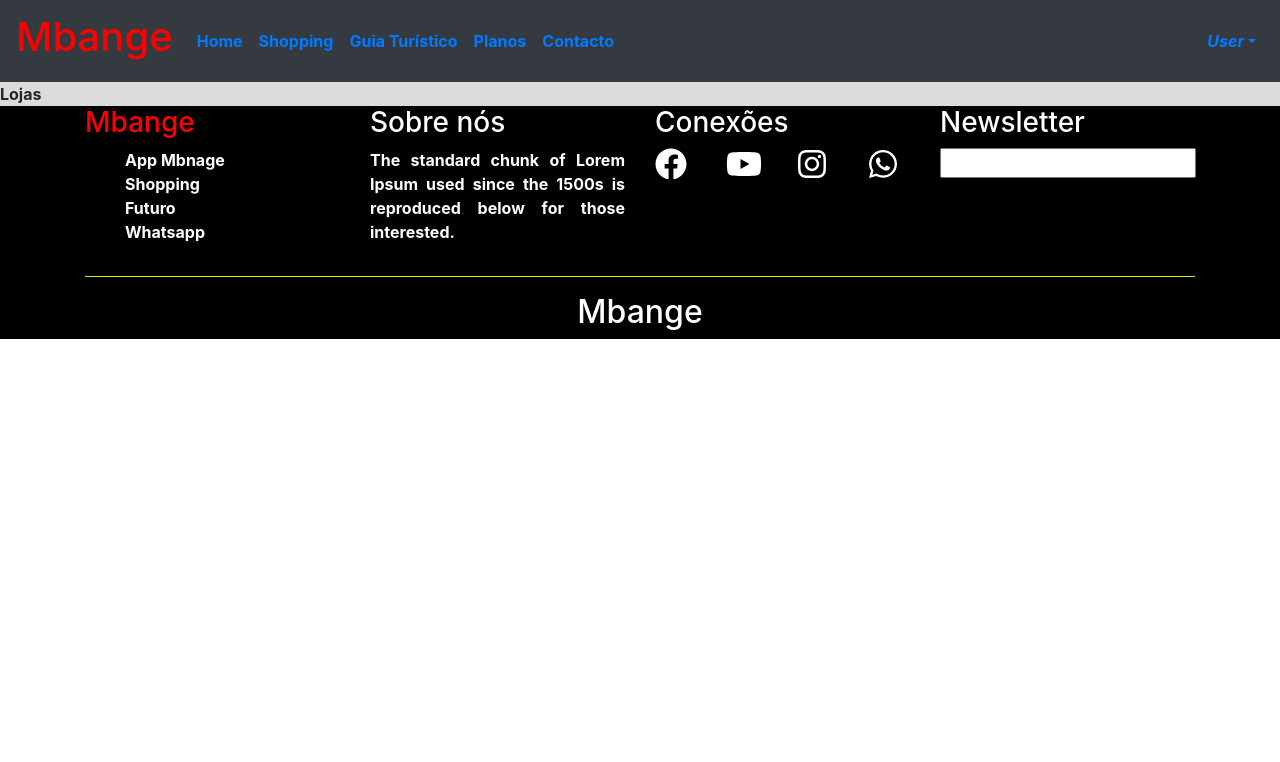
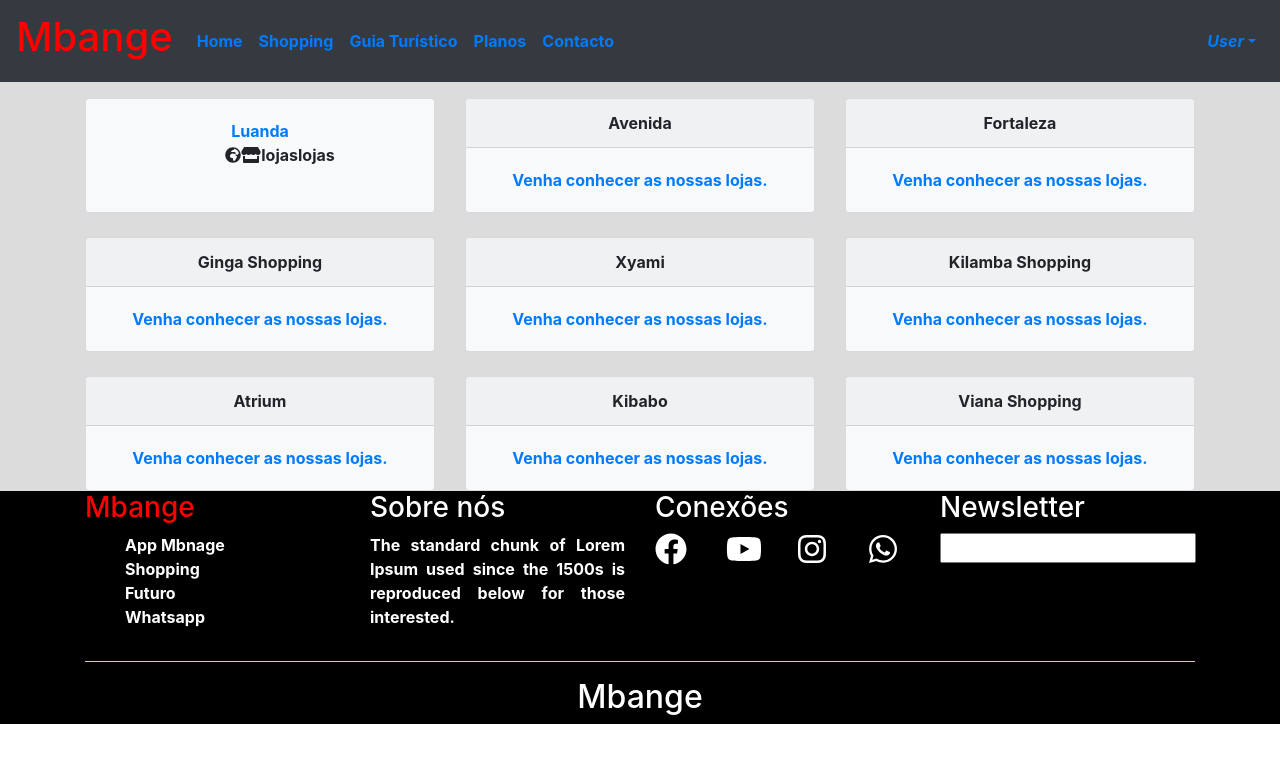
Before and after one commit to jflucamba/MbangeUISite, a Vue app: page /loja in a window 1280 px wide. Shown: the top 762 px of the page. Built offline with nearby package versions, Linux system fonts and the light colour scheme.

Commit message:
alterar estrutura

```diff
--- a/src/components/CarouselComponent.vue
+++ b/src/components/CarouselComponent.vue
@@ -11,14 +11,45 @@
     img-width="1024"
     img-height="200"
   >
-    <b-carousel-slide class="image-carrossel" caption="First slide" img-src="https://picsum.photos/1024/480/?image=10">
+    <b-carousel-slide class="image-carrossel "  id="carrossel-1" >
         <b-row>
-            <b-col>
-            descrição do elemento: kakakakakakak
-        </b-col>
-        <b-col>
-            Imagem do mesmo deve ser ilustrativa
-        </b-col>
+            <b-col class="carrossel-master">
+                <div class="titulo-carrossel">
+                    <h2 >Shopping Xyami</h2>
+                    </div>
+                    <hr>
+                    <div class="descricao-carrossel">
+                        <p>
+                            Lorem Ipsum is simply dummy text of the printing and typesetting industry.
+                            Lorem Ipsum has been the industry's standard dummy text ever since the 1500s,
+                            when an unknown printer took a galley of type and scrambled
+                            it to make a type specimen book.
+                        </p>
+                    </div>
+                <!--b-row>
+                    <div class="titulo-carrossel">
+                    <h2 >Shopping Xyami</h2>
+                    </div>
+                    <hr>
+                    <div class="descricao-carrossel">
+                        <p>
+                            Lorem Ipsum is simply dummy text of the printing and typesetting industry.
+                            Lorem Ipsum has been the industry's standard dummy text ever since the 1500s,
+                            when an unknown printer took a galley of type and scrambled
+                            it to make a type specimen book.
+                        </p>
+                    </div>
+                </b-row-->
+
+            </b-col>
+            <b-col class="imagem-carrossel">
+                <img right :src="require('../static/hospedaria_capa.jpg')" alt="Right image">
+                <!--b-row>
+                    <b-col>
+                        <img right :src="require('../static/hospedaria_capa.jpg')" alt="Right image">
+                    </b-col>
+                </b-row-->
+            </b-col>
         </b-row>
     </b-carousel-slide>
     <b-carousel-slide
@@ -55,4 +86,45 @@ export default {
   width: 100%;
   height: 400px;
 }
+
+#carrossel-1{
+    background: red;
+
+
+
+}
+
+/*.titulo-carrossel{
+    margin-top: -2px;
+}*/
+
+
+.carrossel-master{
+    text-align: justify;
+    justify-self: start;
+    float: left;
+    width: 50%;
+
+}
+
+.descricao-carrossel{
+    margin-top: 100px;
+}
+
+.imagem-carrossel {
+
+    float: right;
+    margin-right: 30px;
+    border: springgreen solid 2px;
+}
+
+.imagem-carrossel img{
+    width: 100%;
+    height: 100%;
+}
+
+hr{
+    background: yellow;
+}
+
 </style>
--- a/src/views/index.vue
+++ b/src/views/index.vue
@@ -77,6 +77,164 @@
 
         </b-row>
 
+        <b-row>
+
+          <b-col cols="12" class="servico">
+            <h2>Shopping</h2>
+            <p>
+              Lorem Ipsum is simply dummy text of the printing and typesetting industry.
+            </p>
+          </b-col>
+
+          <b-col cols="12">
+            <b-row>
+
+              <b-col>
+
+                <div class="mt-3">
+                  <b-card-group deck>
+
+                    <b-card bg-variant="light" header="Xyami" class="text-center">
+
+                      <b-card-text>
+
+                        <b-row>
+                          <b-col>
+                            <i class="fas fa-eye"></i>
+                          </b-col>
+                        </b-row>
+
+                      </b-card-text>
+
+                    </b-card>
+
+                    <b-card bg-variant="light" header="Atrium" class="text-center">
+
+                      <b-card-text>
+                        <b-row>
+                          <b-col>
+                            <i class="fas fa-eye"></i>
+                          </b-col>
+                        </b-row>
+                      </b-card-text>
+
+                    </b-card>
+
+                    <b-card bg-variant="light" header="Fortaleza" class="text-center">
+
+            <b-card-text>
+              <a href="/loja">Venha conhecer as nossas lojas.</a>
+            </b-card-text>
+                    </b-card>
+
+                    <b-card bg-variant="light" header="Avenida" class="text-center">
+
+                      <b-card-text>
+                        <a href="/loja">Venha conhecer as nossas lojas.</a>
+                      </b-card-text>
+
+                    </b-card>
+
+                  </b-card-group> <br>
+
+                </div>
+
+              </b-col>
+
+
+
+
+            </b-row>
+          </b-col>
+
+        </b-row>
+
+        <b-row>
+
+          <b-col cols="12">
+            <h2>Espaço de lazer</h2>
+          </b-col>
+
+          <b-col cols="12">
+            <b-row>
+
+              <b-col>
+                <h4>Hotel Alvalade</h4>
+              </b-col>
+
+              <b-col>
+                <h4>Hotel Presidente</h4>
+              </b-col>
+
+              <b-col>
+                <h4>Hotel 1000 Estrelas</h4>
+              </b-col>
+
+              <b-col>
+                <h4>Hotel Mbange</h4>
+              </b-col>
+            </b-row>
+          </b-col>
+
+        </b-row>
+
+        <b-row>
+
+          <b-col cols="12">
+            <h2>Hoteis</h2>
+          </b-col>
+
+          <b-col cols="12">
+            <b-row>
+
+              <b-col>
+                <h4>Hotel Alvalade</h4>
+              </b-col>
+
+              <b-col>
+                <h4>Hotel Presidente</h4>
+              </b-col>
+
+              <b-col>
+                <h4>Hotel 1000 Estrelas</h4>
+              </b-col>
+
+              <b-col>
+                <h4>Hotel Mbange</h4>
+              </b-col>
+            </b-row>
+          </b-col>
+
+        </b-row>
+
+        <b-row>
+
+          <b-col cols="12">
+            <h2>Produtos</h2>
+          </b-col>
+
+          <b-col cols="12">
+            <b-row>
+
+              <b-col>
+                <h4>Hotel Alvalade</h4>
+              </b-col>
+
+              <b-col>
+                <h4>Hotel Presidente</h4>
+              </b-col>
+
+              <b-col>
+                <h4>Hotel 1000 Estrelas</h4>
+              </b-col>
+
+              <b-col>
+                <h4>Hotel Mbange</h4>
+              </b-col>
+            </b-row>
+          </b-col>
+
+        </b-row>
 
 
 
@@ -85,92 +243,10 @@
 
 
 
-        <b-row>
-
-          <b-col>
-
-            <label for="toggle-3">
-              <h3>Lojas</h3>
-          </label>
-          <input type="checkbox" id="toggle-3">
-          <div id="mostra">
-              <div>Avenida</div>
-              <div>Ginga Shopping</div>
-              <div>Xiame</div>
-              <div>Fortaleza</div>
-          </div>
-
-          </b-col>
-
-          <b-col>
-
-            <label for="toggle-1">
-              <h3>Shopping</h3>
-          </label>
-          <input type="checkbox" id="toggle-1">
-          <div id="mostra">
-              <div>Avenida</div>
-              <div>Ginga Shopping</div>
-              <div>Xiame</div>
-              <div>Fortaleza</div>
-          </div>
-
-          </b-col>
-
-          <b-col>
-
-            <label for="toggle-2">
-              <h3>Produtos</h3>
-          </label>
-          <input type="checkbox" id="toggle-2">
-          <div id="mostra">
-              <div>Avenida</div>
-              <div>Ginga Shopping</div>
-              <div>Xiame</div>
-              <div>Fortaleza</div>
-          </div>
-
-          </b-col>
-
-          <b-col>
-
-            <label for="toggle-4">
-              <h3>Pontos Turísticos</h3>
-          </label>
-          <input type="checkbox" id="toggle-4">
-          <div id="mostra">
-              <div>Avenida</div>
-              <div>Ginga Shopping</div>
-              <div>Xiame</div>
-              <div>Fortaleza</div>
-          </div>
-
-          </b-col>
 
 
 
 
-        </b-row>
-
-        <b-row>
-
-
-
-        </b-row>
-
-        <b-row>
-
-
-
-
-        </b-row>
-
-        <b-row>
-
-
-
-
-        </b-row>
 
 
 
@@ -259,6 +335,10 @@ export default {
      display:block;
   }
 
+  .servico{
+    text-align: center;
+  }
+
 
 
 </style>
--- a/src/views/loja.vue
+++ b/src/views/loja.vue
@@ -1,5 +1,101 @@
 <template>
-    <div>Lojas</div>
+
+    <b-container>
+
+      <div class="mt-3">
+        <b-card-group deck>
+          <b-card bg-variant="light"  class="text-center card-largura">
+
+            <b-card-text>
+              <a href="/loja">Luanda</a>
+
+              <ul style="inline">
+                <li>
+                    <a>
+                        <i class="fas fa-globe-africa"></i>
+                    </a>
+                </li>
+                <li><a>
+                    <i class="fas fa-store"></i></a></li>
+                <li>lojas</li>
+                <li>lojas</li>
+              </ul>
+
+            </b-card-text>
+          </b-card>
+
+          <b-card bg-variant="light" header="Avenida" class="text-center">
+
+            <b-card-text>
+              <a href="/loja">Venha conhecer as nossas lojas.</a>
+            </b-card-text>
+
+          </b-card>
+
+          <b-card bg-variant="light" header="Fortaleza" class="text-center">
+
+            <b-card-text>
+              <a href="/loja">Venha conhecer as nossas lojas.</a>
+            </b-card-text>
+          </b-card>
+
+        </b-card-group> <br>
+
+        <b-card-group deck>
+          <b-card bg-variant="light" header="Ginga Shopping" class="text-center">
+
+            <b-card-text>
+              <a href="/loja">Venha conhecer as nossas lojas.</a>
+            </b-card-text>
+          </b-card>
+
+          <b-card bg-variant="light" header="Xyami" class="text-center">
+
+            <b-card-text>
+              <a href="/loja">Venha conhecer as nossas lojas.</a>
+            </b-card-text>
+          </b-card>
+
+          <b-card bg-variant="light" header="Kilamba Shopping" class="text-center">
+
+            <b-card-text>
+              <a href="/loja">Venha conhecer as nossas lojas.</a>
+            </b-card-text>
+          </b-card>
+
+        </b-card-group>
+
+        <br>
+
+        <b-card-group deck>
+          <b-card bg-variant="light" header="Atrium " class="text-center">
+
+            <b-card-text>
+              <a href="/loja">Venha conhecer as nossas lojas.</a>
+            </b-card-text>
+          </b-card>
+
+          <b-card bg-variant="light" header="Kibabo" class="text-center">
+
+            <b-card-text>
+              <a href="/loja">Venha conhecer as nossas lojas.</a>
+            </b-card-text>
+          </b-card>
+
+          <b-card bg-variant="light" header="Viana Shopping" class="text-center">
+
+            <b-card-text>
+              <a href="/loja">Venha conhecer as nossas lojas.</a>
+            </b-card-text>
+          </b-card>
+
+        </b-card-group>
+
+
+      </div>
+
+    </b-container>
+
 </template>
 
 <script>
@@ -10,5 +106,8 @@ export default {
 
 
 <style scoped>
-
+    ul li{
+      list-style: none;
+      display: inline;
+    }
 </style>
--- a/src/views/shopping.vue
+++ b/src/views/shopping.vue
@@ -6,10 +6,18 @@
 
       <div class="mt-3">
         <b-card-group deck>
-          <b-card bg-variant="light" header="Belas Shopping" class="text-center">
+          <b-card bg-variant="light"  class="text-center card-largura">
 
             <b-card-text>
-              <a href="/loja">Venha conhecer as nossas lojas.</a>
+              <a href="/loja">Luanda</a>
+
+              <ul style="inline">
+                <li>Municípios</li>
+                <li>lojas</li>
+                <li>lojas</li>
+                <li>lojas</li>
+              </ul>
+
             </b-card-text>
           </b-card>
 
@@ -97,5 +105,12 @@ export default {
 </script>
 
 <style scoped>
+ul li{
+  list-style: none;
+  display: inline;
+}
 
+.card-largura{
+  width: 75px;
+}
 </style>
```
Also changed, not shown: src/static/rioCassai.jpg (added).
